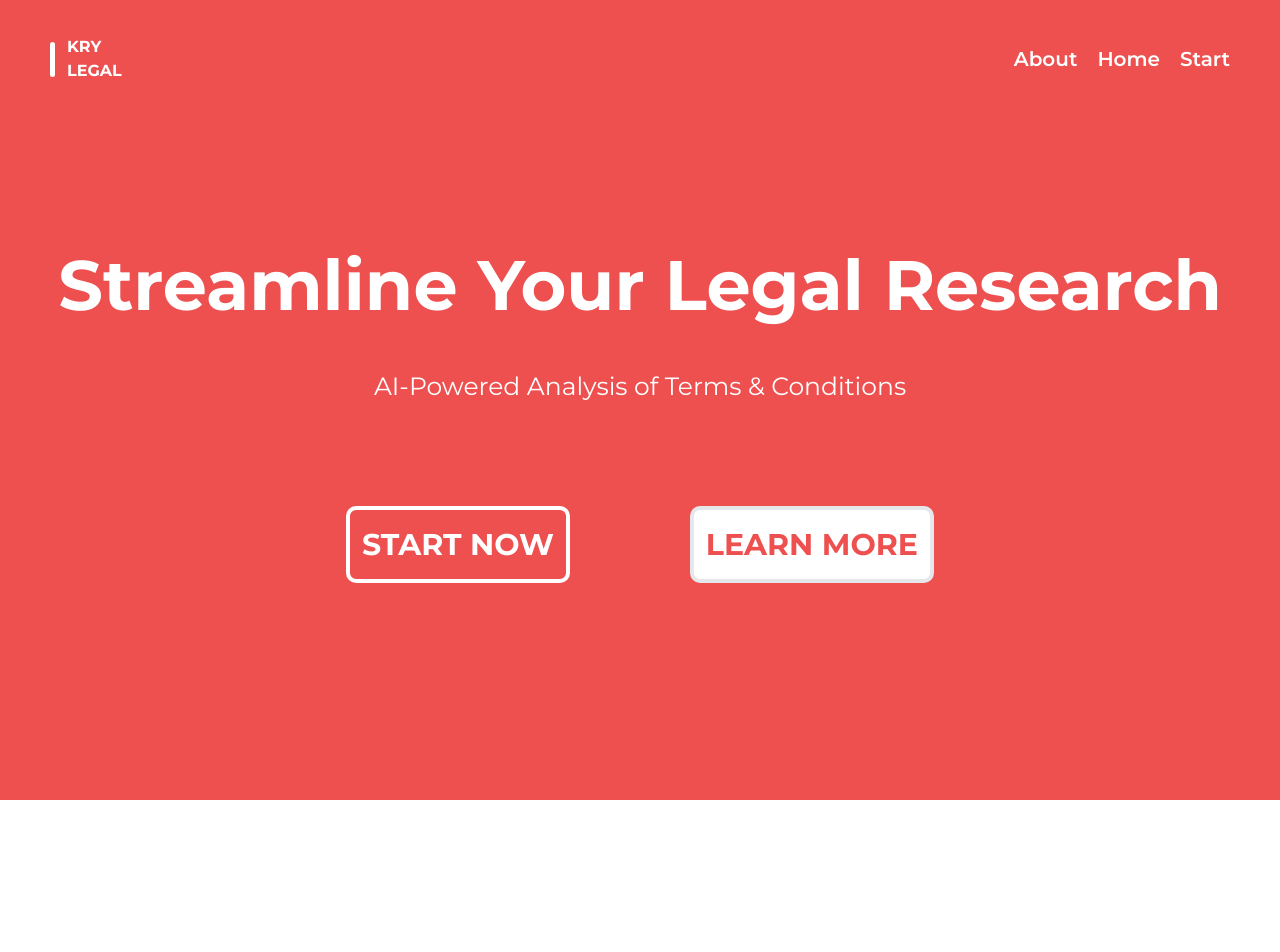
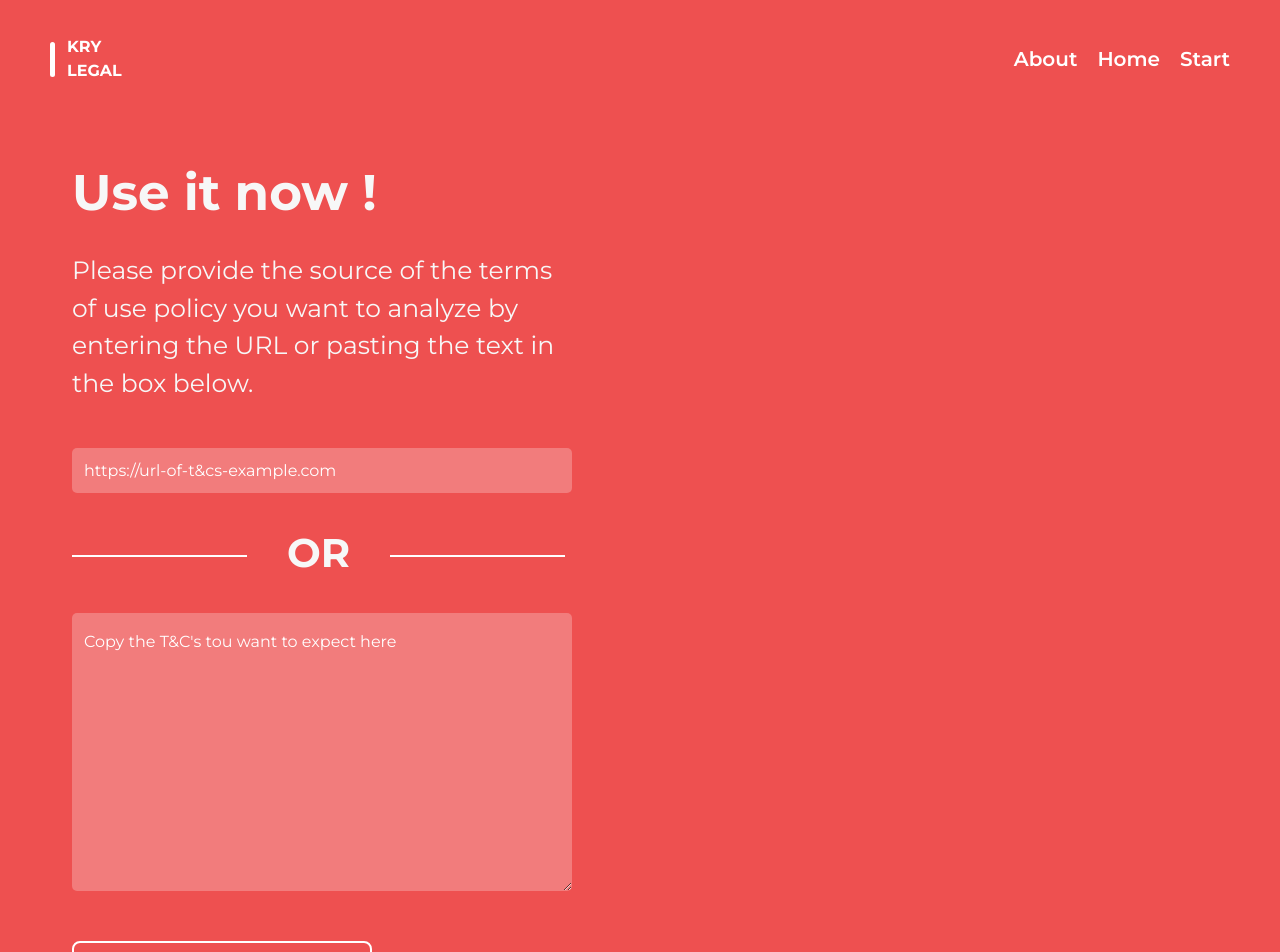
Before and after one commit to Opportunists/openai-hackathon-les-cracks, a React (Vite) app: page / in a window 1280 px wide. Shown: the top 952 px of the page. Before the commit the page ends 800 px from the top, so only its background shows below. Built offline with nearby package versions, Linux system fonts and the light colour scheme.

Commit message:
second pages core basics

```diff
--- a/package.json
+++ b/package.json
@@ -23,6 +23,6 @@
     "postcss-cli": "^10.1.0",
     "tailwindcss": "^3.2.7",
     "typescript": "^4.9.3",
-    "vite": "^4.1.0"
+    "vite": "^4.1.4"
   }
 }
--- a/src/index.css
+++ b/src/index.css
@@ -5,7 +5,7 @@
 @tailwind utilities;
 
 
-body {
+body, html, #root {
     width: 100%;
-    height: 100%;
+    height: max-content;
 }
--- a/src/main.tsx
+++ b/src/main.tsx
@@ -3,11 +3,12 @@ import ReactDOM from 'react-dom/client'
 import "./index.css";
 
 import App from './pages/App'
-
+import { UseIt } from './pages/UseIt'
 
 
 ReactDOM.createRoot(document.getElementById('root') as HTMLElement).render(
   <React.StrictMode>
-    <App />
+    {/* <App /> */}
+    <UseIt/>
   </React.StrictMode>,
 )
--- /dev/null
+++ b/src/pages/UseIt.tsx
@@ -0,0 +1,27 @@
+import React from "react"
+import NavBar from "~/components/NavBar"
+import "~/styles/UseIt.css";
+
+export function UseIt(){
+    return <div id="useit-pages">
+        <NavBar/>
+        <div id="useit-core">
+            <div id="useit-input">
+                <h1>Use it now !</h1>
+                <p>Please provide the source of the terms
+                 of use policy you want to analyze by
+                  entering the URL or pasting the text
+                   in the box below.
+                </p>
+                <input type="text" placeholder="https://url-of-t&cs-example.com"/>
+                <div>
+                    <span id="span-line">OR</span>
+                </div>
+                <textarea placeholder="Copy the T&C's tou want to expect here">
+
+                </textarea>
+                <button className="button-process">Process</button>
+            </div>
+        </div>
+    </div>
+}
--- /dev/null
+++ b/src/styles/UseIt.css
@@ -0,0 +1,70 @@
+@import url('https://fonts.googleapis.com/css2?family=Montserrat:wght@100;200;300;400;500;600;700&display=swap');
+
+#useit-pages{
+    background-color: #ee5050;
+    width: 100%;
+    height: 100%;
+}
+#useit-core{
+    display: flex;
+    margin-top: 72px;
+    padding-left: 72px;
+    padding-right: 72px;
+    color: #f7f7f7;
+    font-family: 'Montserrat';
+}#useit-input{
+    width: 40%;
+    min-width: 500px;
+}#useit-core h1, #span-line{
+    font-weight: 700;
+    font-size: 50px;
+    letter-spacing: 0;
+    line-height: auto;
+    margin-bottom: 22px;
+}#useit-core p{
+    max-width: 612px;
+    font-size: 25px;
+    margin-bottom: 46px;
+}#useit-core input, #useit-core textarea{
+    max-width: 612px;
+    width: 100%;
+    border-radius: 5px;
+    background-color: #f27c7c;
+    height: 45px;
+    color: white;
+    padding: 17px 12px;
+    margin-bottom: 30px;
+}#useit-core input::placeholder,
+#useit-core textarea::placeholder{
+    color: white;
+}#span-line{
+    font-size: 40px;
+    margin-bottom: 30px;
+}#span-line::before, #span-line::after{
+    content: '';
+    display: inline-block;
+    transform: translateY(-10px);
+    height: 1px;
+    border: 1px solid white;
+    width: 35%;
+}#span-line::before{
+    margin-right: 40px;
+}#span-line::after{
+    margin-left: 40px;
+}#useit-core textarea{
+    margin-top: 30px;
+    height: 278px;
+    margin-bottom: 43px;
+}
+.button-process{
+    border: 2px solid white;
+    border-radius: 8px;
+    color: #F7F7F7;
+    background-color: #ee5050;
+    width: 300px;
+    height: 62px;
+    font-size: 25px;
+    font-weight: bold;
+    text-transform: uppercase;
+    margin-bottom: 47px;
+}
```
